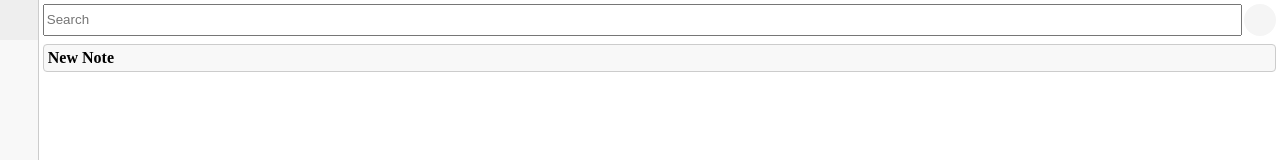
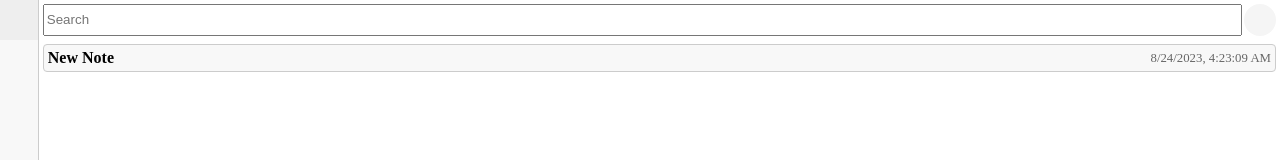
Before and after one commit to aclem43/notes, a Vue app: page / in a window 1280 px wide. Both pictures are taken after a click on the element 1260 px from the left and 20 px from the top of the page. Shown: the top 160 px of the page. Built offline with nearby package versions, Linux system fonts and the light colour scheme; some icons are missing.

Commit message:
Added better saving, fixed things in note summary

```diff
--- a/src/assets/note-summary.css
+++ b/src/assets/note-summary.css
@@ -13,6 +13,17 @@
     background-color: var(--hover);
 }
 
+.note-summary-title-container {
+    display: flex;
+    justify-content: space-between;
+    align-items: center;
+}
+
 .note-summary-title {
     font-weight: bold;
 }
+
+.note-summary-date {
+    font-size: 0.8em;
+    color: var(--text-secondary);
+}
--- a/src/components/NoteSummary.vue
+++ b/src/components/NoteSummary.vue
@@ -12,14 +12,24 @@ const open = () => {
     setPage('editor')
 }
 
+const dateTime = () => {
+    if (typeof props.note.dateCreated == 'string') {
+        return new Date(props.note.dateCreated).toLocaleString()
+    } else {
+        return props.note.dateCreated.toLocaleString()
+    }
+}
+
 </script>
 
 <template>
     <div class="note-summary" @click="open">
-        <div class="note-summary-title" v-html="props.note.title">
+        <div class="note-summary-title-container">
+            <div class="note-summary-title" v-html="props.note.title" />
+            <div class="note-summary-date"> {{ dateTime() }}</div>
         </div>
         <div>
-            {{ props.note.content }}
+            {{ props.note.textOnly?.split("\n") }}
         </div>
     </div>
 </template>
--- a/src/pages/Editor.vue
+++ b/src/pages/Editor.vue
@@ -70,6 +70,7 @@ const save = async () => {
     const rx = /1>(.*?)<\/h1>/
     note.value.title = (editor.value?.getHTML() ?? '<h1>Empty Title</h1>').match(rx)?.[1] ?? 'Empty title'
     note.value.content = editor.value?.getHTML() ?? ''
+    note.value.textOnly = editor.value?.getText() ?? ''
     updateNote(note.value)
     await saveNotes()
     console.log(note.value)
--- a/src/pages/Home.vue
+++ b/src/pages/Home.vue
@@ -5,12 +5,16 @@ import NoteSummary from '../components/NoteSummary.vue';
 import { addNote, getNotes } from '../scripts/notes';
 
 const notes = getNotes()
+
+const newNote = async () => {
+    await addNote({})
+}
 </script>
 
 <template>
     <div class="search-notes">
         <input type="text" placeholder="Search " />
-        <div class="note-new" @click="addNote({})">
+        <div class="note-new" @click="newNote">
             <Icon :size="32" style="color: black;" :icon="mdiPlus" />
         </div>
     </div>
--- a/src/scripts/notes.ts
+++ b/src/scripts/notes.ts
@@ -5,18 +5,20 @@ export interface Note {
     id: string;
     title: string;
     content: string;
-    dateCreated: Date;
+    textOnly?: string;
+    dateCreated: Date | string;
 }
 
 const notes: Ref<Note[]> = ref([])
 const note: Ref<Note | null> = ref(null)
-export const addNote = (note: Partial<Note>) => {
+export const addNote = async (note: Partial<Note>) => {
     notes.value.push({
         id: generateId(),
         title: note.title || "New Note",
         content: note.content || "",
-        dateCreated: new Date()
+        dateCreated: new Date(),
     })
+    await saveNotes()
 }
 
 export const setNote = (n: Note) => {
@@ -45,10 +47,28 @@ export const generateId = () => {
 }
 
 export const saveNotes = async () => {
-    await saveData(JSON.stringify(notes.value), "notes")
+
+    const notesMap: { id: string }[] = []
+
+    for (const note of notes.value) {
+        notesMap.push({
+            id: note.id
+        })
+    }
+
+    await saveData(JSON.stringify(notesMap), "notes")
+
+    for (const note of notes.value) {
+        await saveData(JSON.stringify(note), note.id)
+    }
 }
 
 export const loadNotes = async () => {
     const data = await loadData("notes") ?? "[]"
-    notes.value = JSON.parse(data)
+    const notesMap: { id: string }[] = JSON.parse(data)
+
+    for (const note of notesMap) {
+        const noteData = await loadData(note.id) ?? "{}"
+        notes.value.push(JSON.parse(noteData))
+    }
 }
```
